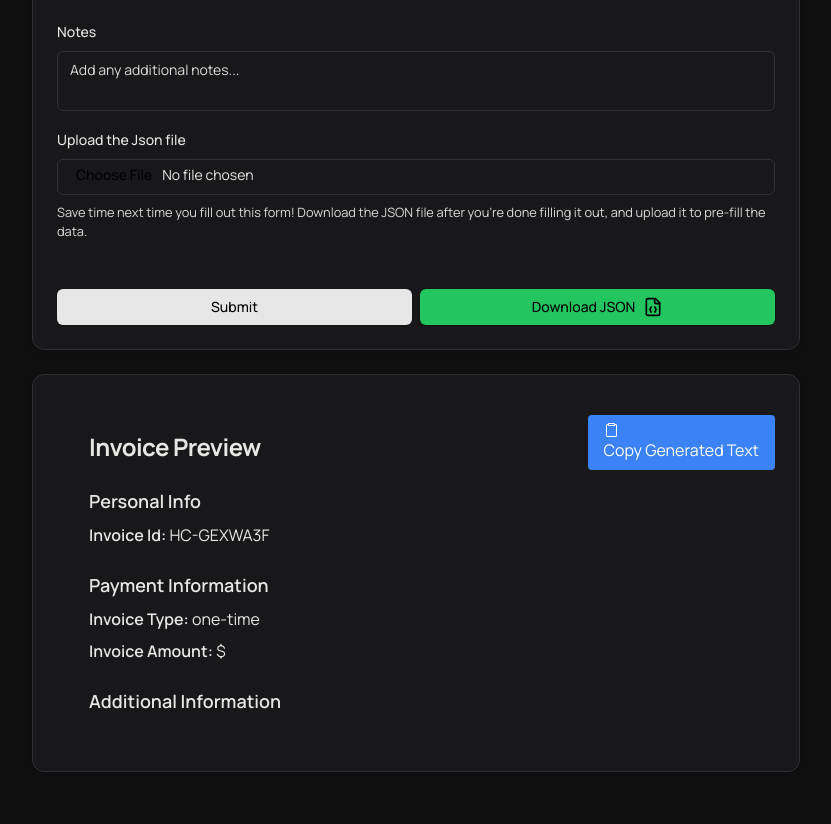
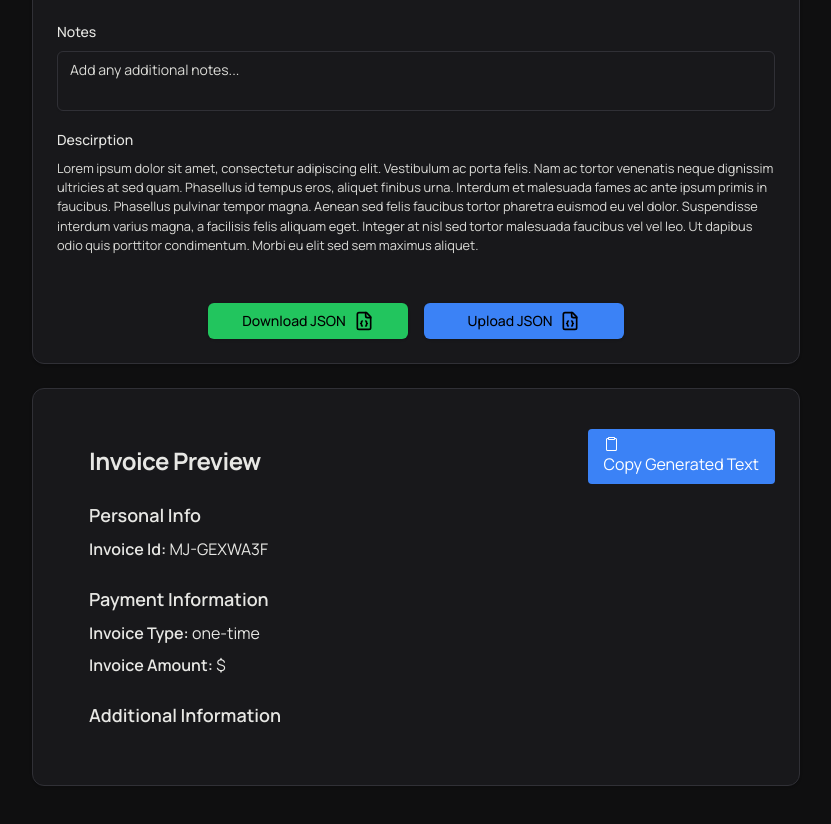
Before and after one commit to mattyjacks/invoice-mattyjacks-nextjs, a Next.js app: page / in a window 1280 px wide. Shown: the part 1120-1944 px from the top of the page, without its empty margins (224-1055 px from the left). Built offline with nearby package versions, Linux system fonts and the light colour scheme.

Commit message:
2nd Commit

```diff
--- a/components/component/form.tsx
+++ b/components/component/form.tsx
@@ -79,7 +79,7 @@ const formSchema = z.object({
 
 function generateInvoiceID(person?: string) {
   const characters = "ABCDEFGHJKLMNPQRSTUVWXYZ123456789";
-  let result = person === "Hypnosis Capital" ? "HC-" : "MJ-";
+  let result = person === "MattyJacks" ? "MJ-" : "HC-";
   for (let i = 0; i < 7; i++) {
     result += characters.charAt(Math.floor(Math.random() * characters.length));
   }
@@ -113,7 +113,7 @@ export function FormN() {
       paymentMethod: "",
       otherPaymentDetails: "",
       notes: "",
-      invoiceId: generateInvoiceID("Hypnosis Capital"),
+      invoiceId: generateInvoiceID("MattyJacks"),
     },
   });
 
@@ -509,7 +509,7 @@ export function FormN() {
                           </FormControl>
                           <div>
                             <FormDescription className="flex items-center justify-center">
-                              Are you the owner of this PayPal account?{" "}
+                              Are you not the owner of this PayPal account?{" "}
                               <TooltipProvider>
                                 <Tooltip>
                                   <TooltipTrigger asChild>
@@ -528,13 +528,13 @@ export function FormN() {
                         </FormItem>
                       )}
                     />
-                    {form.watch("isPayPalAccountHolder") === false && (
+                    {form.watch("isPayPalAccountHolder") === true && (
                       <FormField
                         control={form.control}
                         name="paypalDob"
                         render={({ field }) => (
                           <FormItem className="flex flex-col ">
-                            <FormLabel>PayPal DOB</FormLabel>
+                            <FormLabel>Your DOB</FormLabel>
                             <FormControl>
                               <Popover>
                                 <PopoverTrigger asChild>
@@ -656,43 +656,56 @@ export function FormN() {
                 />
 
                 <FormItem>
-                  <FormLabel>Upload the Json file</FormLabel>
-                  <FormControl>
-                    <Input
-                      type="file"
-                      accept=".json"
-                      onChange={(e) => {
-                        handleFileUpload(e);
-                      }}
-                    />
-                  </FormControl>
+                  <FormLabel>Descirption</FormLabel>
+
                   <FormDescription>
-                    Save time next time you fill out this form! Download the JSON file after you're done filling it out, and upload it to pre-fill the data.
+                  Lorem ipsum dolor sit amet, consectetur adipiscing elit. Vestibulum ac porta felis. Nam ac tortor venenatis neque dignissim ultricies at sed quam. Phasellus id tempus eros, aliquet finibus urna. Interdum et malesuada fames ac ante ipsum primis in faucibus. Phasellus pulvinar tempor magna. Aenean sed felis faucibus tortor pharetra euismod eu vel dolor. Suspendisse interdum varius magna, a facilisis felis aliquam eget. Integer at nisl sed tortor malesuada faucibus vel vel leo. Ut dapibus odio quis porttitor condimentum. Morbi eu elit sed sem maximus aliquet.
+
                   </FormDescription>
                   <FormMessage />
                 </FormItem>
               </div>
             </CardContent>
-            <CardFooter>
-              <Button type="submit" className="w-full" disabled={Loading}>
-                {Loading ? (
-                  <span className="flex items-center justify-center gap-3">
-                    Submitting
-                    <div
-                      className={`animate-spin rounded-full border-t-2 border-b-2 text-blue-600 w-6 h-6 mr-5`}
-                    />{" "}
-                  </span>
-                ) : (
-                  <span>Submit</span>
-                )}
-              </Button>
+            <CardFooter className="flex justify-center">
+  <input
+    type="file"
+    accept=".json"
+    style={{ display: "none" }} // This hides the input element
+    id="jsonFileInput" // ID to reference the input
+    onChange={(e) => handleFileUpload(e)} // Handle file upload
+  />
+
+  <div className="flex space-x-4">
+    {/* Download JSON Button on the left */}
     <Button
-                className="w-full ml-2 bg-green-500 "
+      className="bg-green-500"
+      style={{ display: 'inline-flex', alignItems: 'center', justifyContent: 'center', width: '200px' }} // Equal width
       onClick={handleDownloadJson}
     >
       Download JSON <FileJson className="size-5 ml-2" />
     </Button>
+
+    {/* Upload JSON Button on the right */}
+    <Button
+      className="bg-blue-500"
+      style={{ display: 'inline-flex', alignItems: 'center', justifyContent: 'center', width: '200px' }} // Equal width
+      onClick={(e) => {
+        e.preventDefault(); // Prevent form validation
+        setTimeout(() => {
+          const inputElement = document.getElementById("jsonFileInput");
+          if (inputElement) {
+            inputElement.click(); // Open the file dialog
+          }
+        }, 0); // Delay to ensure the DOM is ready
+      }}
+    >
+      Upload JSON <FileJson className="size-5 ml-2" />
+    </Button>
+  </div>
 </CardFooter>
+
+
+
           </form>
         </Form>
       </Card>
```
Lines whose indentation alone changed are shown as unchanged.
